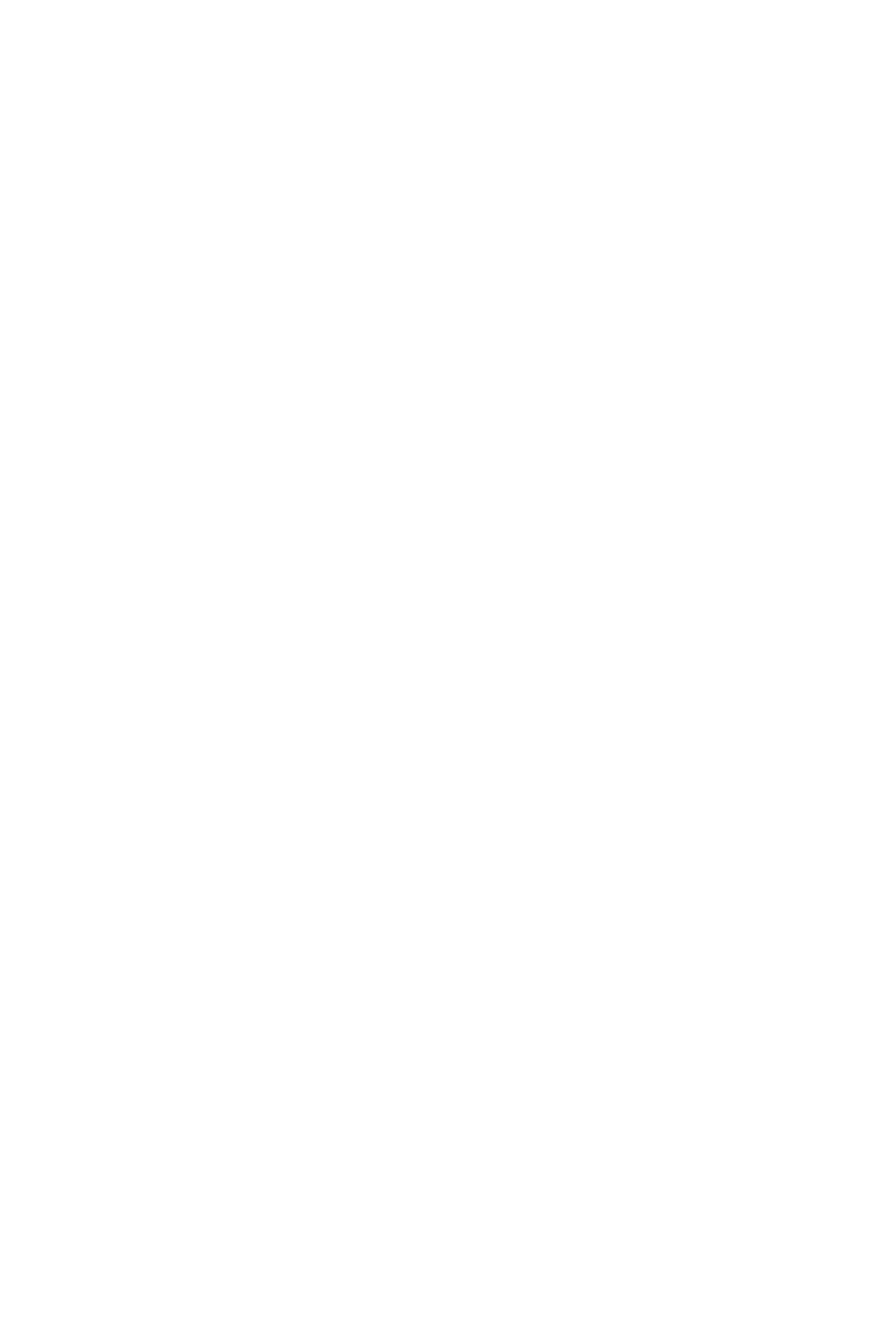
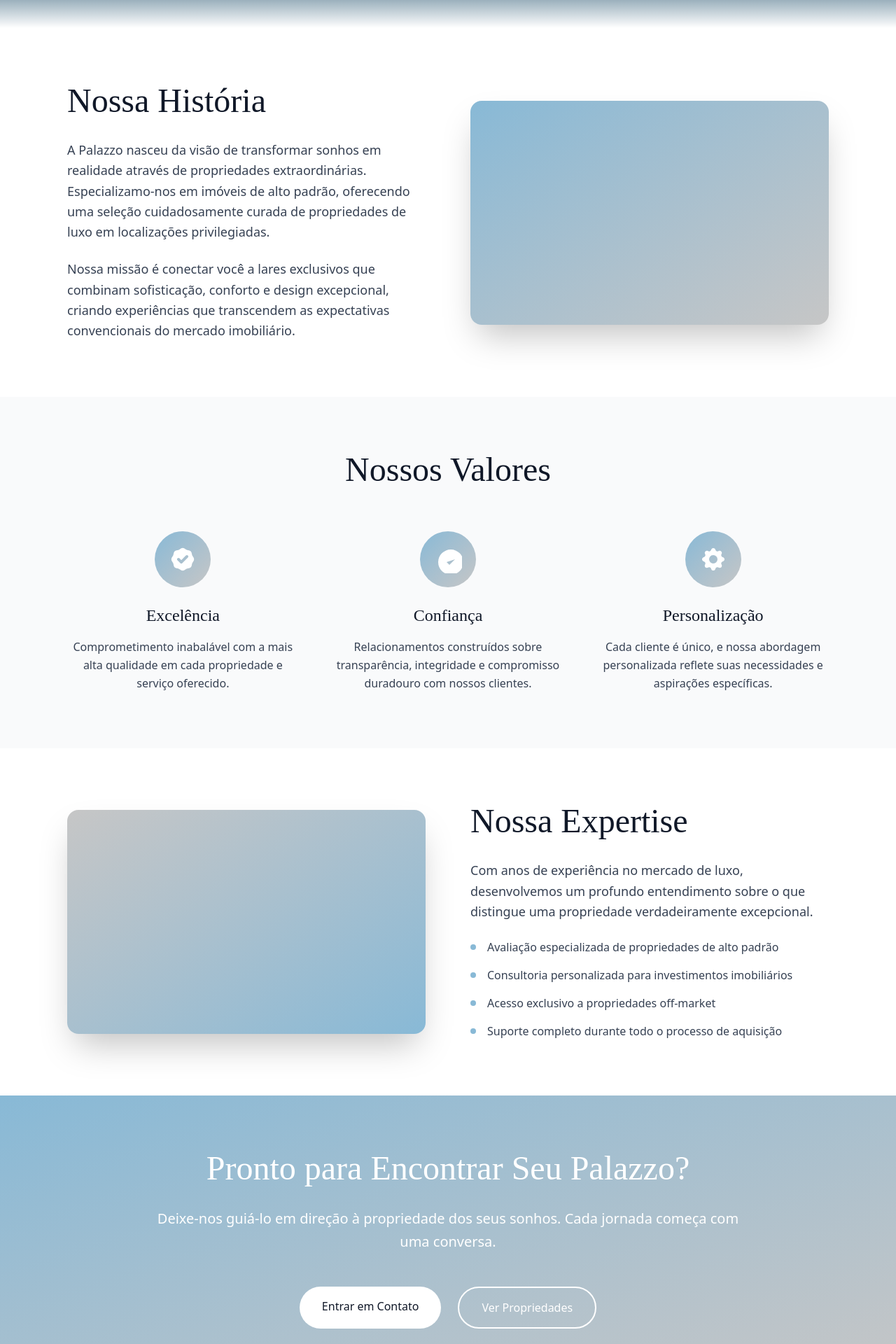
Before and after one commit to AlexandreTonin/palazzo, a Next.js app: page /sobre in a window 1280 px wide. Before the commit this address had no page. Shown: the part 760-2680 px from the top of the page at 70% size. Before the commit the page ends 800 px from the top, so only its background shows below. Built offline with nearby package versions, Linux system fonts and the light colour scheme.

Commit message:
feat: add About page

```diff
--- /dev/null
+++ b/src/app/sobre/page.js
@@ -0,0 +1,192 @@
+import Link from "next/link";
+
+export default function About() {
+  return (
+    <>
+      {/* Hero Section */}
+      <section className="h-screen bg-[linear-gradient(0deg,rgba(0,0,0,0.3),rgba(0,0,0,0.3)),radial-gradient(42.32%_51.73%_at_50%_40.77%,#C6C6C6_10%,#88B9D6_100%)] flex items-center justify-center relative">
+        <div className="text-center text-white max-w-4xl px-8">
+          <h1 className="text-6xl md:text-7xl lg:text-8xl font-[jejumyeongjo] mb-6">
+            Sobre a Palazzo
+          </h1>
+          <p className="text-xl md:text-2xl font-light max-w-3xl mx-auto leading-relaxed">
+            Redefinindo o conceito de moradia de luxo através de propriedades
+            excepcionais e experiências únicas
+          </p>
+        </div>
+        <div className="absolute bottom-0 left-0 w-full h-16 bg-gradient-to-b from-transparent to-white"></div>
+      </section>
+
+      {/* Company Story Section */}
+      <section className="py-20 bg-white">
+        <div className="max-w-6xl mx-auto px-8">
+          <div className="grid md:grid-cols-2 gap-16 items-center">
+            <div>
+              <h2 className="text-4xl md:text-5xl font-[jejumyeongjo] text-gray-900 mb-8">
+                Nossa História
+              </h2>
+              <p className="text-lg text-gray-700 mb-6 leading-relaxed">
+                A Palazzo nasceu da visão de transformar sonhos em realidade
+                através de propriedades extraordinárias. Especializamo-nos em
+                imóveis de alto padrão, oferecendo uma seleção cuidadosamente
+                curada de propriedades de luxo em localizações privilegiadas.
+              </p>
+              <p className="text-lg text-gray-700 leading-relaxed">
+                Nossa missão é conectar você a lares exclusivos que combinam
+                sofisticação, conforto e design excepcional, criando
+                experiências que transcendem as expectativas convencionais do
+                mercado imobiliário.
+              </p>
+            </div>
+            <div className="bg-gradient-to-br from-[#88B9D6] to-[#C6C6C6] h-80 rounded-2xl shadow-2xl"></div>
+          </div>
+        </div>
+      </section>
+
+      {/* Values Section */}
+      <section className="py-20 bg-gray-50">
+        <div className="max-w-6xl mx-auto px-8">
+          <h2 className="text-4xl md:text-5xl font-[jejumyeongjo] text-center text-gray-900 mb-16">
+            Nossos Valores
+          </h2>
+          <div className="grid md:grid-cols-3 gap-12">
+            <div className="text-center">
+              <div className="w-20 h-20 mx-auto mb-6 bg-gradient-to-br from-[#88B9D6] to-[#C6C6C6] rounded-full flex items-center justify-center">
+                <svg
+                  className="w-10 h-10 text-white"
+                  fill="currentColor"
+                  viewBox="0 0 20 20"
+                >
+                  <path
+                    fillRule="evenodd"
+                    d="M6.267 3.455a3.066 3.066 0 001.745-.723 3.066 3.066 0 013.976 0 3.066 3.066 0 001.745.723 3.066 3.066 0 012.812 2.812c.051.643.304 1.254.723 1.745a3.066 3.066 0 010 3.976 3.066 3.066 0 00-.723 1.745 3.066 3.066 0 01-2.812 2.812 3.066 3.066 0 00-1.745.723 3.066 3.066 0 01-3.976 0 3.066 3.066 0 00-1.745-.723 3.066 3.066 0 01-2.812-2.812 3.066 3.066 0 00-.723-1.745 3.066 3.066 0 010-3.976 3.066 3.066 0 00.723-1.745 3.066 3.066 0 012.812-2.812zm7.44 5.252a1 1 0 00-1.414-1.414L9 10.586 7.707 9.293a1 1 0 00-1.414 1.414l2 2a1 1 0 001.414 0l4-4z"
+                    clipRule="evenodd"
+                  />
+                </svg>
+              </div>
+              <h3 className="text-2xl font-[jejumyeongjo] text-gray-900 mb-4">
+                Excelência
+              </h3>
+              <p className="text-gray-700 leading-relaxed">
+                Comprometimento inabalável com a mais alta qualidade em cada
+                propriedade e serviço oferecido.
+              </p>
+            </div>
+            <div className="text-center">
+              <div className="w-20 h-20 mx-auto mb-6 bg-gradient-to-br from-[#88B9D6] to-[#C6C6C6] rounded-full flex items-center justify-center">
+                <svg
+                  className="w-10 h-10 text-white"
+                  fill="currentColor"
+                  viewBox="0 0 20 20"
+                >
+                  <path d="M9 12l2 2 4-4m6 2a9 9 0 11-18 0 9 9 0 0118 0z" />
+                </svg>
+              </div>
+              <h3 className="text-2xl font-[jejumyeongjo] text-gray-900 mb-4">
+                Confiança
+              </h3>
+              <p className="text-gray-700 leading-relaxed">
+                Relacionamentos construídos sobre transparência, integridade e
+                compromisso duradouro com nossos clientes.
+              </p>
+            </div>
+            <div className="text-center">
+              <div className="w-20 h-20 mx-auto mb-6 bg-gradient-to-br from-[#88B9D6] to-[#C6C6C6] rounded-full flex items-center justify-center">
+                <svg
+                  className="w-10 h-10 text-white"
+                  fill="currentColor"
+                  viewBox="0 0 20 20"
+                >
+                  <path
+                    fillRule="evenodd"
+                    d="M11.49 3.17c-.38-1.56-2.6-1.56-2.98 0a1.532 1.532 0 01-2.286.948c-1.372-.836-2.942.734-2.106 2.106.54.886.061 2.042-.947 2.287-1.561.379-1.561 2.6 0 2.978a1.532 1.532 0 01.947 2.287c-.836 1.372.734 2.942 2.106 2.106a1.532 1.532 0 012.287.947c.379 1.561 2.6 1.561 2.978 0a1.533 1.533 0 012.287-.947c1.372.836 2.942-.734 2.106-2.106a1.533 1.533 0 01.947-2.287c1.561-.379 1.561-2.6 0-2.978a1.532 1.532 0 01-.947-2.287c.836-1.372-.734-2.942-2.106-2.106a1.532 1.532 0 01-2.287-.947zM10 13a3 3 0 100-6 3 3 0 000 6z"
+                    clipRule="evenodd"
+                  />
+                </svg>
+              </div>
+              <h3 className="text-2xl font-[jejumyeongjo] text-gray-900 mb-4">
+                Personalização
+              </h3>
+              <p className="text-gray-700 leading-relaxed">
+                Cada cliente é único, e nossa abordagem personalizada reflete
+                suas necessidades e aspirações específicas.
+              </p>
+            </div>
+          </div>
+        </div>
+      </section>
+
+      {/* Expertise Section */}
+      <section className="py-20 bg-white">
+        <div className="max-w-6xl mx-auto px-8">
+          <div className="grid md:grid-cols-2 gap-16 items-center">
+            <div className="bg-gradient-to-br from-[#C6C6C6] to-[#88B9D6] h-80 rounded-2xl shadow-2xl"></div>
+            <div>
+              <h2 className="text-4xl md:text-5xl font-[jejumyeongjo] text-gray-900 mb-8">
+                Nossa Expertise
+              </h2>
+              <p className="text-lg text-gray-700 mb-6 leading-relaxed">
+                Com anos de experiência no mercado de luxo, desenvolvemos um
+                profundo entendimento sobre o que distingue uma propriedade
+                verdadeiramente excepcional.
+              </p>
+              <div className="space-y-4">
+                <div className="flex items-start">
+                  <div className="w-2 h-2 bg-[#88B9D6] rounded-full mt-2 mr-4"></div>
+                  <p className="text-gray-700">
+                    Avaliação especializada de propriedades de alto padrão
+                  </p>
+                </div>
+                <div className="flex items-start">
+                  <div className="w-2 h-2 bg-[#88B9D6] rounded-full mt-2 mr-4"></div>
+                  <p className="text-gray-700">
+                    Consultoria personalizada para investimentos imobiliários
+                  </p>
+                </div>
+                <div className="flex items-start">
+                  <div className="w-2 h-2 bg-[#88B9D6] rounded-full mt-2 mr-4"></div>
+                  <p className="text-gray-700">
+                    Acesso exclusivo a propriedades off-market
+                  </p>
+                </div>
+                <div className="flex items-start">
+                  <div className="w-2 h-2 bg-[#88B9D6] rounded-full mt-2 mr-4"></div>
+                  <p className="text-gray-700">
+                    Suporte completo durante todo o processo de aquisição
+                  </p>
+                </div>
+              </div>
+            </div>
+          </div>
+        </div>
+      </section>
+
+      {/* Call to Action Section */}
+      <section className="py-20 bg-gradient-to-br from-[#88B9D6] to-[#C6C6C6] text-white">
+        <div className="max-w-4xl mx-auto text-center px-8">
+          <h2 className="text-4xl md:text-5xl font-[jejumyeongjo] mb-8">
+            Pronto para Encontrar Seu Palazzo?
+          </h2>
+          <p className="text-xl mb-12 font-light leading-relaxed">
+            Deixe-nos guiá-lo em direção à propriedade dos seus sonhos. Cada
+            jornada começa com uma conversa.
+          </p>
+          <div className="flex flex-col sm:flex-row gap-6 justify-center">
+            <Link
+              href="/contato"
+              className="bg-white text-gray-900 px-8 py-4 rounded-full font-medium hover:bg-gray-100 transition-colors duration-200"
+            >
+              Entrar em Contato
+            </Link>
+            <Link
+              href="/"
+              className="border-2 border-white text-white px-8 py-4 rounded-full font-medium hover:bg-white hover:text-gray-900 transition-colors duration-200"
+            >
+              Ver Propriedades
+            </Link>
+          </div>
+        </div>
+      </section>
+    </>
+  );
+}
--- a/src/components/layout/Header.js
+++ b/src/components/layout/Header.js
@@ -8,7 +8,7 @@ export function Header() {
   const [isAuthenticated] = useState(false);
 
   return (
-    <header className="navbar bg-[#dedede]/30 w-[96%] lg:px-8 px-4 lg:py-4 py-2 rounded-full absolute top-4 left-1/2 right-1/2 -translate-x-1/2 flex justify-between items-center gap-4 border border-[#dedede]/20">
+    <header className="navbar bg-[#dedede]/30 w-[96%] lg:px-8 px-4 lg:py-4 py-2 rounded-full absolute top-4 left-1/2 right-1/2 -translate-x-1/2 flex justify-between items-center gap-4 border border-[#dedede]/20 z-50">
       <div className="navbar-start">
         <h1 className="font-[against] text-white lg:text-2xl text-md">
           Palazzo
```
